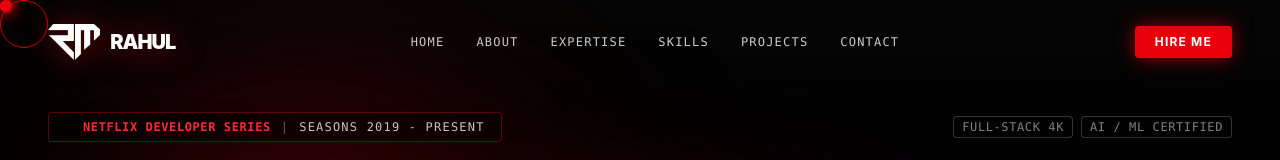
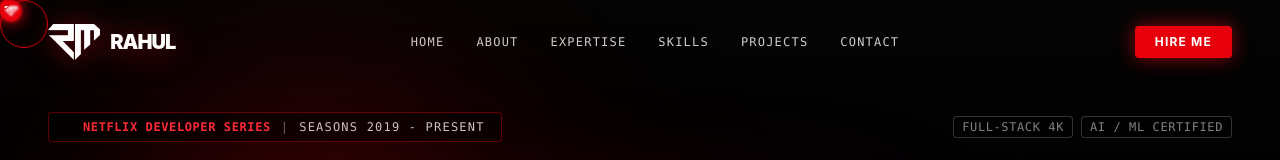
Before and after one commit to workwithrahul63/rahul_portfolio, a React (Vite) app: page / in a window 1280 px wide. Shown: the top 160 px of the page. Built offline with nearby package versions, Linux system fonts and the light colour scheme.

Commit message:
Update CustomCursor.jsx

```diff
--- a/src/components/CustomCursor.jsx
+++ b/src/components/CustomCursor.jsx
@@ -1,5 +1,6 @@
 import { useEffect, useRef } from 'react';
 import { gsap } from 'gsap';
+import logoImg from '../assets/Portfolio/rm-logo.png';
 
 const CustomCursor = () => {
   const dotRef = useRef(null);
@@ -25,8 +26,8 @@ const CustomCursor = () => {
       const x = e.clientX;
       const y = e.clientY;
 
-      const dotSize = 12;
-      const ringSize = 48;
+      const dotSize = 22;
+      const ringSize = 44;
 
       xToDot(x - dotSize / 2);
       yToDot(y - dotSize / 2);
@@ -70,11 +71,17 @@ const CustomCursor = () => {
         }}
       ></div>
 
-      {/* Global Custom Cursor Dot */}
+      {/* Global Custom Cursor Dot -> Logo Mark */}
       <div
         ref={dotRef}
-        className="hidden md:block fixed top-0 left-0 z-[9999] pointer-events-none w-3 h-3 bg-red-600 rounded-full shadow-[0_0_15px_#E50914]"
-      ></div>
+        className="hidden md:flex fixed top-0 left-0 z-[9999] pointer-events-none w-[22px] h-[22px] items-center justify-center rounded-full bg-red-600 shadow-[0_0_15px_#E50914] p-[4px]"
+      >
+        <img
+          src={logoImg}
+          alt=""
+          className="w-full h-full object-contain brightness-0 invert"
+        />
+      </div>
 
       {/* Global Custom Cursor Ring */}
       <div
```
